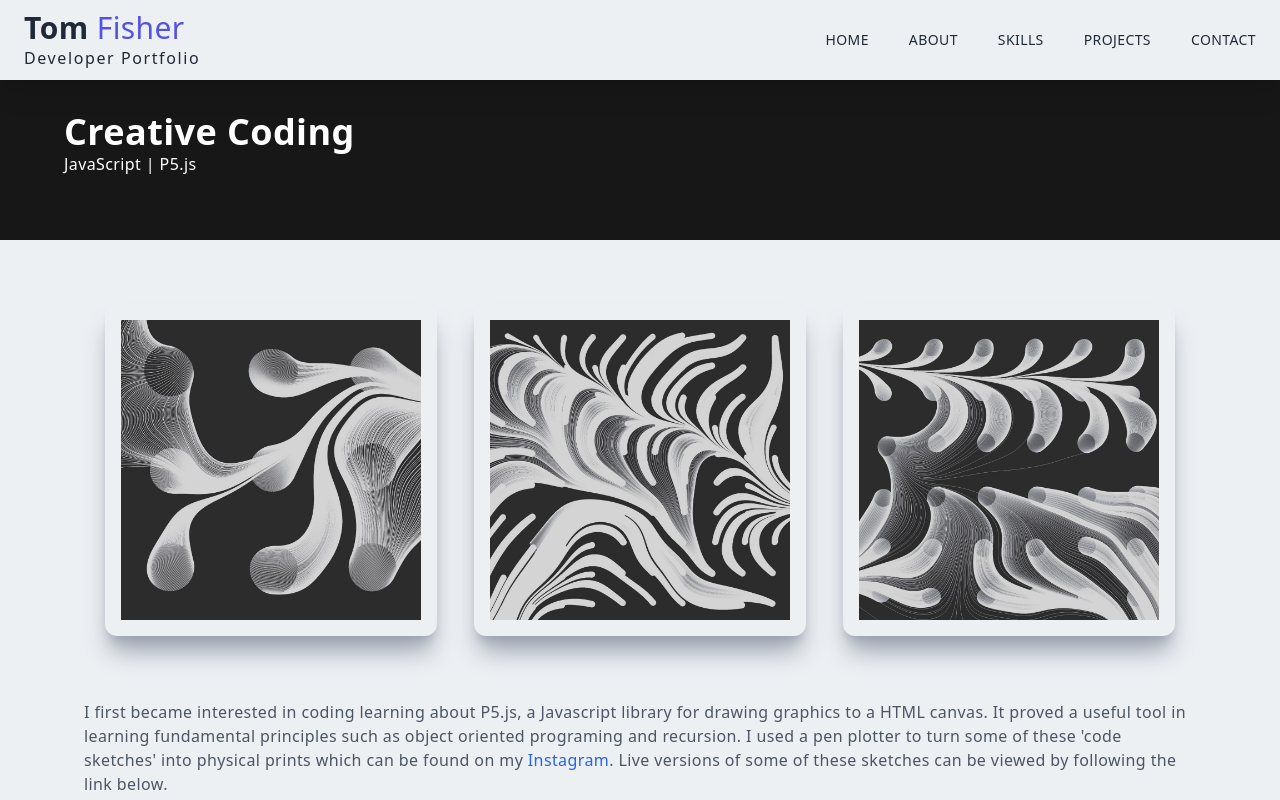
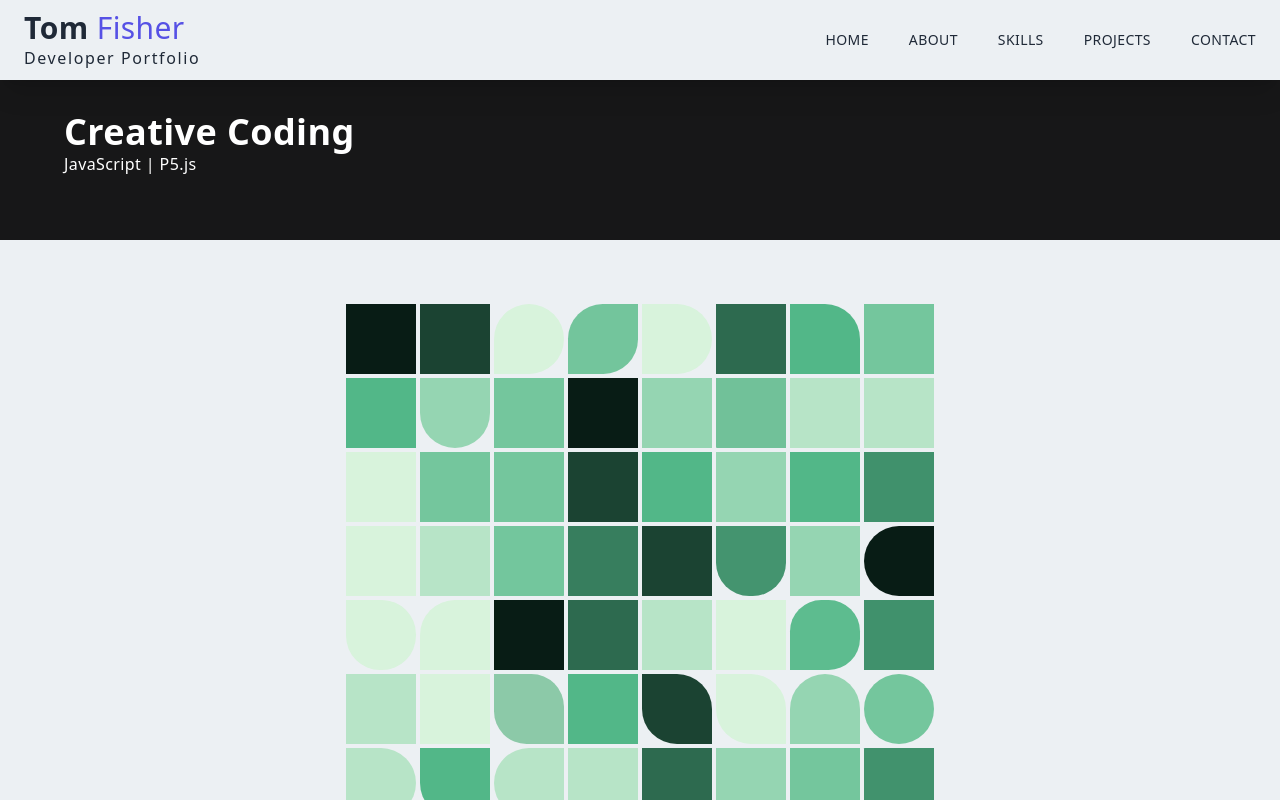
Before and after one commit to FisherTom/next-portfolio, a Next.js app: page /creative in a window 1280 px wide. Shown: the top 800 px of the page. Built offline with nearby package versions, Linux system fonts and the light colour scheme.

Commit message:
add css / react sketch to creative page'

```diff
--- /dev/null
+++ b/components/Blocks.jsx
@@ -0,0 +1,34 @@
+import React, { useEffect, useState } from "react";
+import Tile from "./Tile";
+
+function Blocks() {
+  const [tiles, setTiles] = useState([]);
+  const [animate, setAnimate] = useState(true);
+
+  useEffect(() => {
+    console.log(animate);
+    let newTiles = [];
+    for (let i = 0; i < 8 * 8; i++) {
+      newTiles.push(null);
+    }
+    setTiles(newTiles);
+  }, []);
+
+  return (
+    <div className="flex flex-col justify-center">
+      <div className="grid grid-cols-8 gap-1 flex-wrap">
+        {tiles.map((tile) => (
+          <Tile animate={animate} />
+        ))}
+      </div>
+      <button
+        onClick={() => setAnimate(!animate)}
+        className="p-2 w-fit m-auto bg-[#1b4332ff] bg-none my-4 text-xs"
+      >
+        Pause
+      </button>
+    </div>
+  );
+}
+
+export default Blocks;
--- a/components/Projects.jsx
+++ b/components/Projects.jsx
@@ -42,7 +42,7 @@ function Projects() {
           <ProjectItem
             title="Creative Coding"
             backgroundImg={sketchImg}
-            stack={["JavaScript", "P5.js", "🛠"]}
+            stack={["JavaScript", "P5.js", "HTML", "Css", "🛠"]}
             projectUrl="/creative"
           />
         </div>
--- /dev/null
+++ b/components/Tile.jsx
@@ -0,0 +1,49 @@
+import React, { useEffect, useState } from "react";
+
+function Tile({ animate }) {
+  const [rounds, setRounds] = useState([]);
+  const [cols, setCols] = useState([
+    "#d8f3dcff",
+    "#b7e4c7ff",
+    "#95d5b2ff",
+    "#74c69dff",
+    "#52b788ff",
+    "#40916cff",
+    "#2d6a4fff",
+    "#1b4332ff",
+    " #081c15ff",
+  ]);
+
+  useEffect(() => {
+    console.log(animate);
+    if (animate) {
+      const interval = setInterval(() => {
+        changeRounds();
+      }, Math.random() * 5000 + 3000); // Random interval between 3 and 8 seconds
+
+      return () => clearInterval(interval);
+    }
+  }, [animate]);
+
+  const changeRounds = () => {
+    setRounds([
+      Math.random() > 0.5 ? "0" : "50%",
+      Math.random() > 0.5 ? "0" : "50%",
+      Math.random() > 0.5 ? "0" : "50%",
+      Math.random() > 0.5 ? "0" : "50%",
+    ]);
+  };
+
+  return (
+    <div
+      onMouseOver={changeRounds}
+      style={{
+        borderRadius: `${rounds.join(" ")}`,
+        background: `${cols[Math.floor(Math.random() * 9)]}`,
+      }}
+      className="w-[8vw] h-[8vw] max-w-[70px] max-h-[70px] transition-all duration-1000 "
+    ></div>
+  );
+}
+
+export default Tile;
--- a/pages/creative.jsx
+++ b/pages/creative.jsx
@@ -3,6 +3,7 @@ import React from "react";
 import sketchImg from "../public/assests/sketch1.jpg";
 import sketchImg2 from "../public/assests/sketch2.jpg";
 import sketchImg3 from "../public/assests/sketch3.jpg";
+import Blocks from "@/components/Blocks";
 
 function brewlog() {
   return (
@@ -14,7 +15,7 @@ function brewlog() {
         </div>
       </div>
       <div className="p-16 max-w-[1240px] m-auto flex flex-col  justify-center gap-16 ">
-        <div className="flex gap-4 justify-evenly flex-wrap">
+        {/* <div className="flex gap-4 justify-evenly flex-wrap">
           <div className=" justify-center shadow-xl shadow-gray-400 rounded-xl p-4 w-fit">
             <Image className="max-w-[300px] " src={sketchImg} alt="/" />
           </div>
@@ -24,16 +25,18 @@ function brewlog() {
           <div className="  justify-center shadow-xl shadow-gray-400 rounded-xl p-4 w-fit ">
             <Image className="max-w-[300px] " src={sketchImg3} alt="/" />
           </div>
+        </div> */}
+        <div className="flex justify-center items-center">
+          <Blocks />
         </div>
-
         <div className=" flex flex-col gap-4">
           <p className="text-gray-600   ">
             I first became interested in coding learning about P5.js, a
-            Javascript library for drawing graphics to a HTML canvas. It proved
-            a useful tool in learning fundamental principles such as object
-            oriented programing and recursion. I used a pen plotter to turn some
-            of these &apos;code sketches&apos; into physical prints which can be
-            found on my{" "}
+            Javascript library for drawing graphics using the HTML canvas API.
+            It proved a useful tool in learning fundamental principles such as
+            object oriented programing and recursion. I used a pen plotter to
+            turn some of these &apos;code sketches&apos; into physical prints
+            which can be found on my{" "}
             <a
               href="https://www.instagram.com/end.shape/"
               className="text-blue-600"
--- a/pages/index.js
+++ b/pages/index.js
@@ -1,7 +1,7 @@
 import About from "@/components/About";
+import Blocks from "@/components/Blocks";
 import Contact from "@/components/Contact";
 import Hero from "@/components/Hero";
-
 import Projects from "@/components/Projects";
 import Skills from "@/components/Skills";
 import Head from "next/head";
@@ -15,7 +15,6 @@ export default function Home() {
         <meta name="viewport" content="width=device-width, initial-scale=1" />
         <link rel="icon" href="/favicon.ico" />
       </Head>
-
       <Hero />
       <About />
       <Skills />
```
